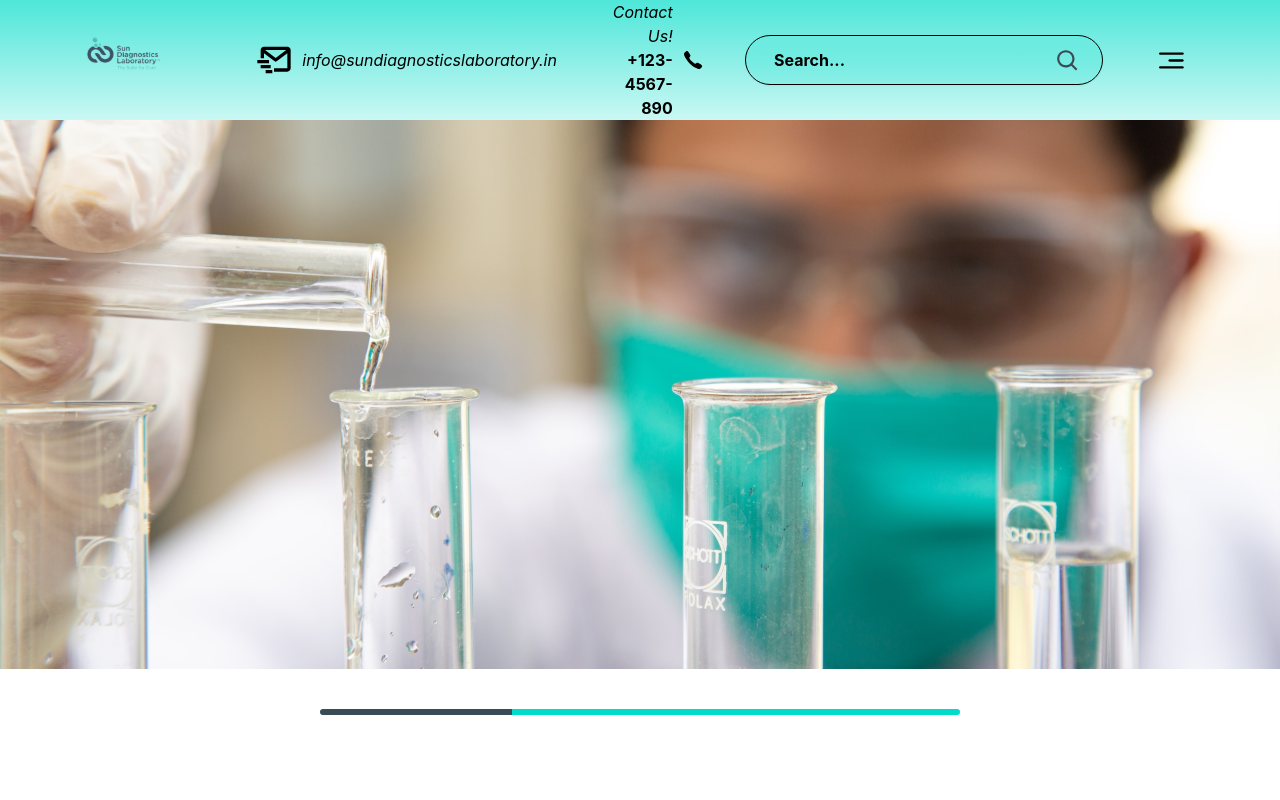
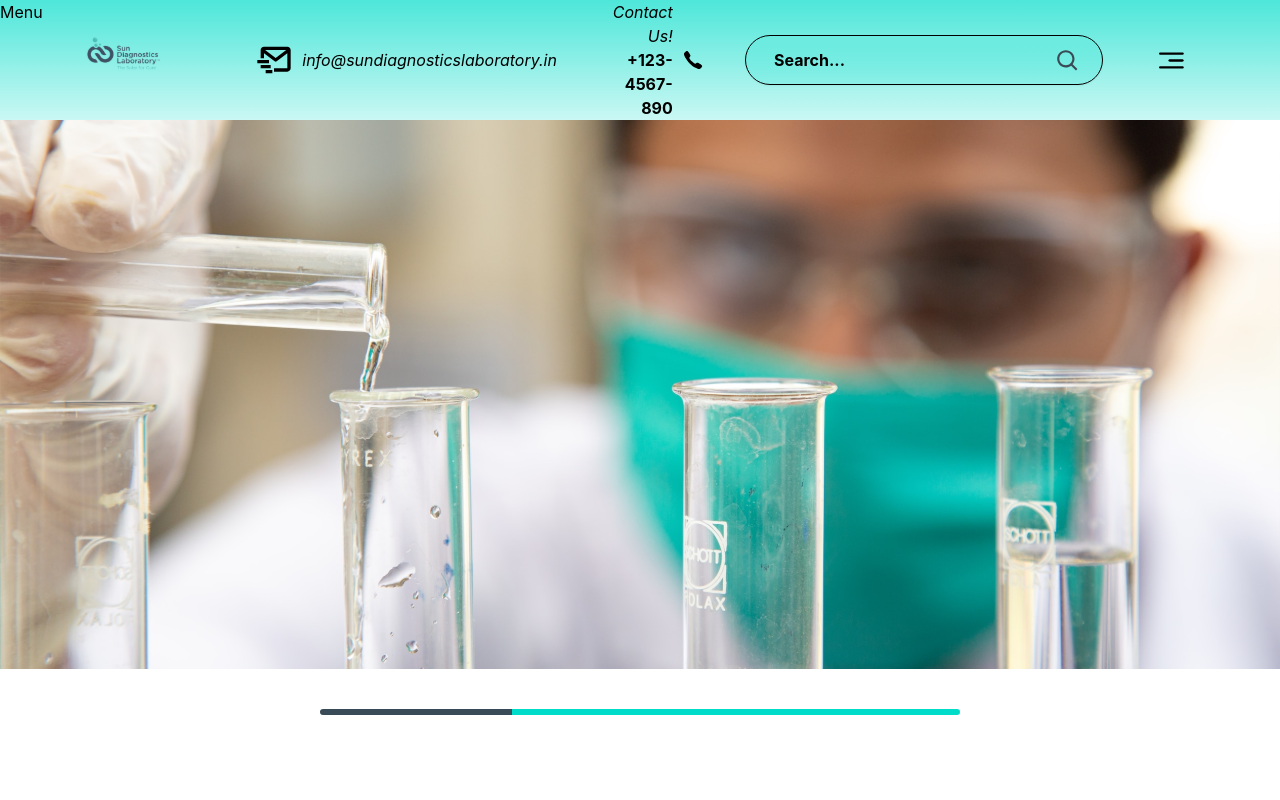
Before and after one commit to NEXT-BUG/sun-diagnostic-laboratory, a Next.js app: page / in a window 1280 px wide. Both pictures are taken after a click on the button 1171 px from the left and 60 px from the top of the page. Shown: the top 800 px of the page. Built offline with nearby package versions, Linux system fonts and the light colour scheme.

Commit message:
Hooked for Menu

```diff
--- a/components/Header.tsx
+++ b/components/Header.tsx
@@ -5,7 +5,12 @@ import SearchIcon from "../public/assets/search-icon.svg";
 import { IoIosCall } from "react-icons/io";
 import { BiMailSend } from "react-icons/bi";
 
-export default function Navbar() {
+interface Props {
+  setMenu: React.Dispatch<React.SetStateAction<boolean>>;
+  menu: boolean;
+}
+
+export default function Navbar({ setMenu, menu }: Props) {
   return (
     <div
       style={{
@@ -47,7 +52,10 @@ export default function Navbar() {
           <SearchIcon className="mr-4" />
         </div>
         {/* HamburgerMenu */}
-        <IconButton style={{ color: "black", padding: "1rem" }}>
+        <IconButton
+          onClick={() => setMenu(!menu)}
+          style={{ color: "black", padding: "1rem" }}
+        >
           <HamburgerIcon height={25} width={25} />
         </IconButton>
       </div>
--- /dev/null
+++ b/components/Menu.tsx
@@ -0,0 +1,14 @@
+import React from "react";
+
+interface Props {
+  setMenu: React.Dispatch<React.SetStateAction<boolean>>;
+  menu: boolean;
+}
+
+const Menu = ({ setMenu, menu }: Props) => {
+  if (menu) {
+    return <div className="w-screen h-screen absolute">Menu</div>;
+  }
+};
+
+export default Menu;
--- a/pages/index.tsx
+++ b/pages/index.tsx
@@ -1,9 +1,13 @@
 import type { NextPage } from "next";
+import React, { useState } from "react";
 import Head from "next/head";
 import Header from "../components/Header";
 import About from "../components/About";
+import Menu from "../components/Menu";
 
 const Home: NextPage = () => {
+  const [menu, setMenu] = useState(false);
+
   return (
     <div className="scroll-smooth">
       <Head>
@@ -11,7 +15,8 @@ const Home: NextPage = () => {
         <link rel="icon" href="/favicon.ico" />
       </Head>
 
-      <Header />
+      <Menu setMenu={setMenu} menu={menu} />
+      <Header setMenu={setMenu} menu={menu} />
       <img src="./assets/hero-bg.svg" className="w-screen" />
       <Border />
       <About />
```
